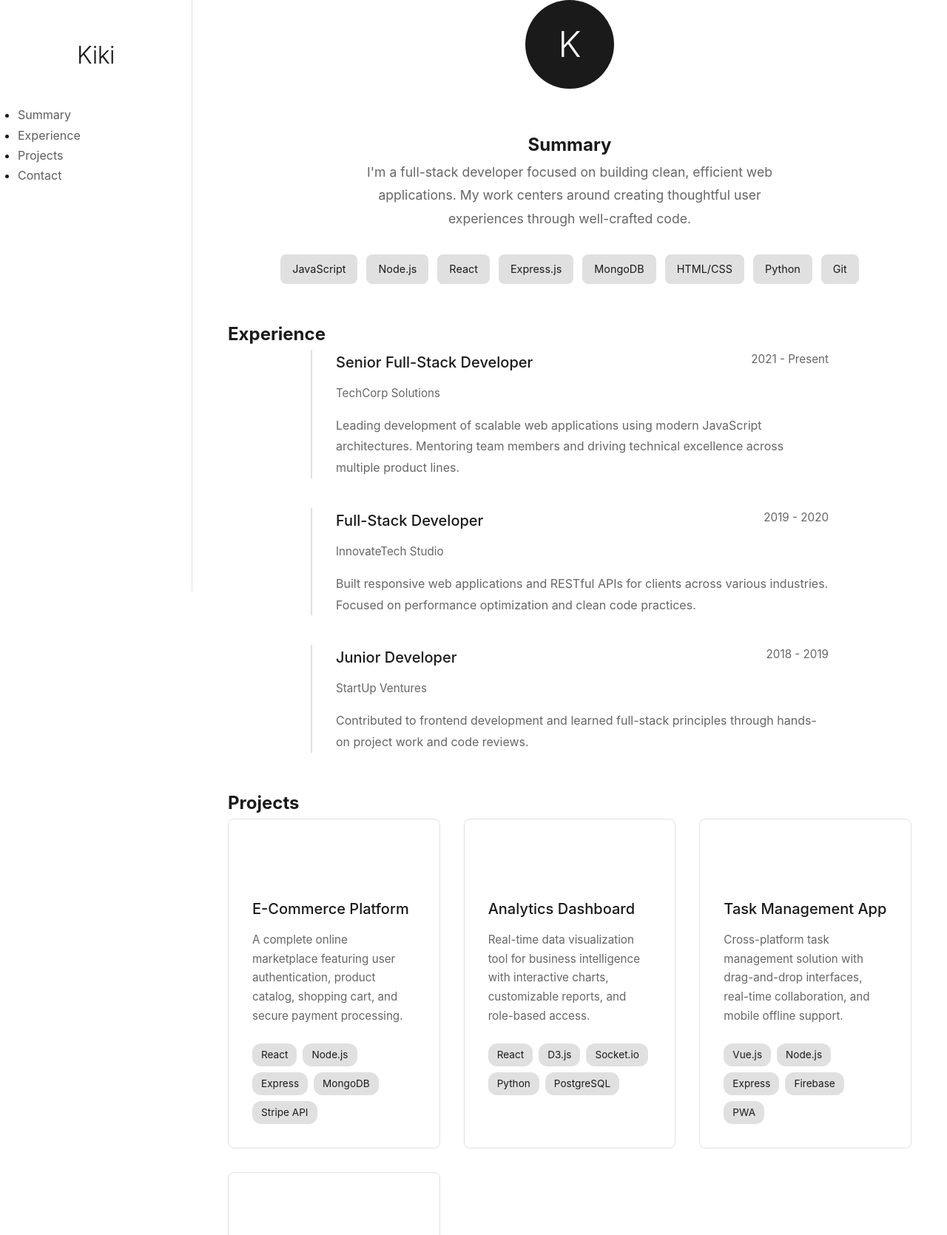
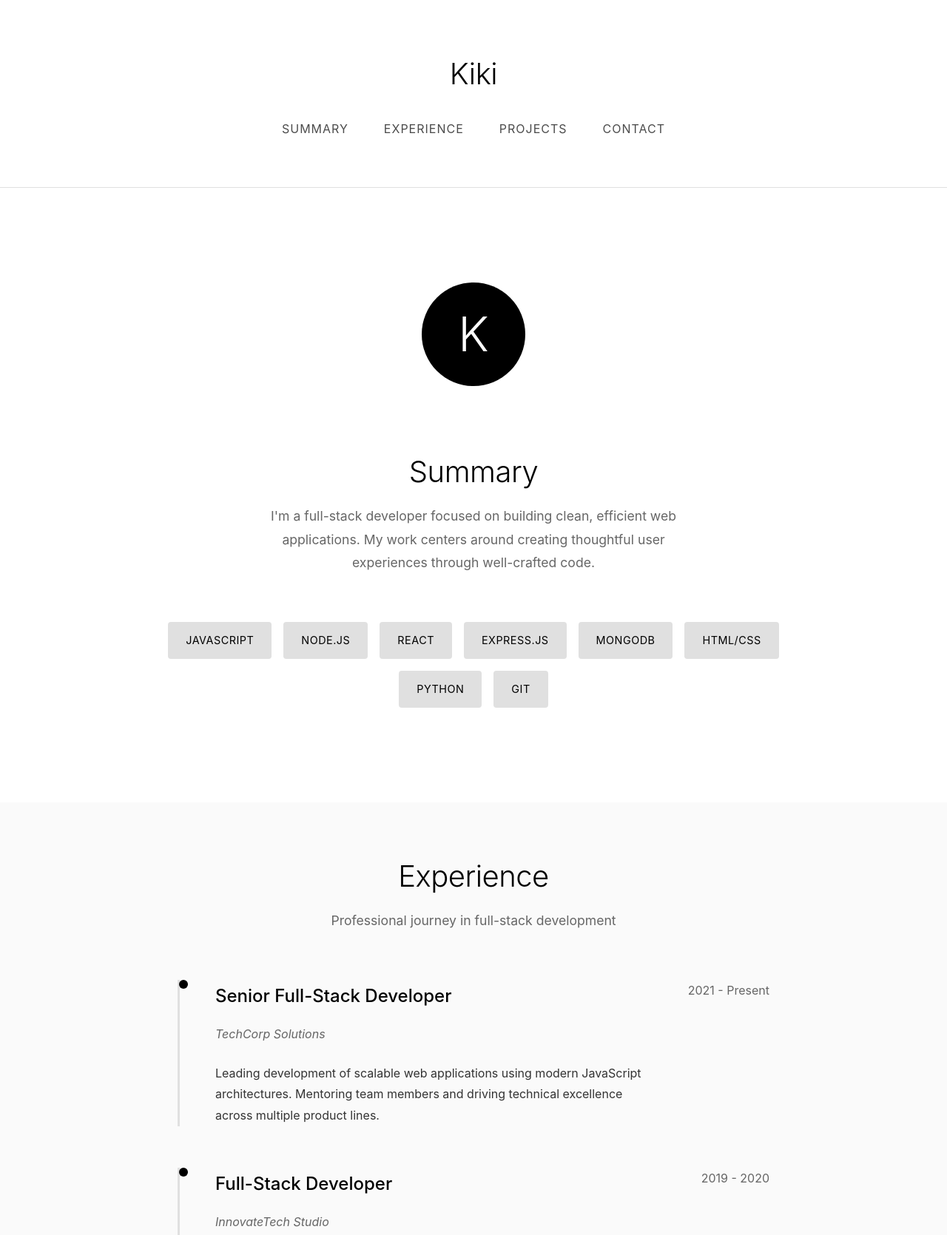
Before and after one commit to dhatuker/self-project, a website: page public/index.html in a window 1280 px wide. Shown: the top 1670 px of the page at 74% size. Drawn offline with Linux system fonts and the light colour scheme.

Commit message:
feat: redesign portfolio with modern minimalist inspiration from irajune.com

```diff
--- a/public/index.html
+++ b/public/index.html
@@ -7,16 +7,16 @@
   <style>
     :root {
       --bg: #ffffff;
-      --fg: #1a1a1a;
+      --fg: #000000;
+      --fg-light: #333333;
       --muted: #666666;
       --border: #e0e0e0;
-      --accent: #000000;
-      --radius: 8px;
-      --transition: 0.2s ease;
-      --max-width: 900px;
-      --spacing: 3rem;
-      --animation-duration: 0.8s;
-      --sidebar-width: 260px;
+      --transition: 0.3s ease;
+      --max-width: 1000px;
+      --spacing: 4rem;
+      --animation-duration: 0.6s;
+      --font-sans: -apple-system, BlinkMacSystemFont, 'Segoe UI', Roboto, 'Helvetica Neue', Arial, sans-serif;
+      --font-serif: 'Georgia', 'Times New Roman', serif;
     }
 
     * {
@@ -25,15 +25,16 @@
       box-sizing: border-box;
     }
 
+    html {
+      scroll-behavior: smooth;
+    }
+
     body {
-      font-family: -apple-system, BlinkMacSystemFont, 'Segoe UI', Roboto, 'Helvetica Neue', Arial, sans-serif;
-      line-height: 1.7;
+      font-family: var(--font-sans);
+      line-height: 1.8;
       color: var(--fg);
       background-color: var(--bg);
-      scroll-behavior: smooth;
       overflow-x: hidden;
-      display: flex;
-      min-height: 100vh;
     }
 
     a {
@@ -43,73 +44,57 @@
     }
 
     a:hover {
-      color: var(--accent);
+      opacity: 0.8;
     }
 
-    /* Sidebar */
-    .sidebar {
-      width: var(--sidebar-width);
-      background: var(--bg);
-      border-right: 1px solid var(--border);
+    /* Header */
+    header {
+      text-align: center;
       padding: var(--spacing) 0;
-      position: fixed;
-      top: 0;
-      left: 0;
-      height: 100vh;
-      overflow-y: auto;
+      border-bottom: 1px solid var(--border);
+      position: relative;
     }
 
-    .sidebar .logo {
-      text-align: center;
-      margin-bottom: 2.5rem;
+    .logo {
+      font-size: 2.5rem;
+      font-weight: 300;
+      letter-spacing: -0.5px;
+      margin-bottom: 1.5rem;
     }
 
-    .sidebar .logo a {
-      font-size: 2rem;
-      font-weight: 300;
-      letter-spacing: -0.5px;
+    nav {
+      display: flex;
+      justify-content: center;
+      gap: 3rem;
+      flex-wrap: wrap;
     }
 
-    .sidebar nav {
-      margin-top: 0;
+    nav a {
+      font-weight: 400;
+      font-size: 1rem;
+      text-transform: uppercase;
+      letter-spacing: 1px;
+      opacity: 0.7;
     }
 
-    .sidebar nav ul {
-      flex-direction: column;
-      gap: 1.5rem;
-      align-items: flex-start;
-      padding: 0 1.5rem;
-    }
-
-    .sidebar nav a {
-      font-weight: 400;
-      font-size: 1rem;
-      opacity: 0.7;
-      white-space: nowrap;
-    }
-
-    .sidebar nav a:hover {
+    nav a:hover {
       opacity: 1;
     }
 
-    /* Main content */
-    .main-content {
-      flex: 1;
-      margin-left: var(--sidebar-width);
+    /* Main Content */
+    .container {
+      max-width: var(--max-width);
+      margin: 0 auto;
       padding: 0 var(--spacing);
     }
 
-    /* Sections - Initial state for animation */
+    /* Sections */
     section {
       opacity: 0;
-      transform: translateY(30px);
+      transform: translateY(40px);
       transition: opacity var(--animation-duration) ease, transform var(--animation-duration) ease;
       will-change: opacity, transform;
-      margin-bottom: var(--spacing);
-    }
-
-    section:last-child {
-      margin-bottom: 0;
+      padding: var(--spacing) 0;
     }
 
     section.visible {
@@ -117,185 +102,242 @@
       transform: translateY(0);
     }
 
-    /* Summary */
+    /* Section Headers */
+    .section-header {
+      text-align: center;
+      margin-bottom: var(--spacing);
+    }
+
+    .section-header h2 {
+      font-size: 2.5rem;
+      font-weight: 300;
+      margin-bottom: 0.5rem;
+      letter-spacing: -0.5px;
+    }
+
+    .section-header p {
+      color: var(--muted);
+      font-size: 1.1rem;
+      max-width: 600px;
+      margin: 0 auto;
+    }
+
+    /* Summary Section */
     #summary {
       text-align: center;
+      padding: calc(var(--spacing) * 2) 0;
     }
 
     .profile {
-      margin-bottom: 2rem;
+      margin-bottom: 3rem;
     }
 
     .profile-initial {
-      width: 120px;
-      height: 120px;
+      width: 140px;
+      height: 140px;
       background: var(--fg);
       color: var(--bg);
       border-radius: 50%;
       display: inline-flex;
       align-items: center;
       justify-content: center;
-      font-size: 3rem;
+      font-size: 4rem;
       font-weight: 300;
-      margin-bottom: 1.5rem;
+      margin-bottom: 2rem;
     }
 
     .summary-text {
-      max-width: 600px;
+      max-width: 700px;
       margin: 0 auto;
-      color: var(--muted);
-      font-size: 1.1rem;
+      color: var(--fg-light);
+      font-size: 1.2rem;
       line-height: 1.8;
     }
 
     .skills {
-      margin-top: 2rem;
+      margin-top: 3rem;
       display: flex;
       flex-wrap: wrap;
-      gap: 0.75rem;
+      gap: 1rem;
       justify-content: center;
     }
 
     .skill {
       background: var(--border);
       color: var(--fg);
-      padding: 0.5rem 1rem;
-      border-radius: var(--radius);
+      padding: 0.75rem 1.5rem;
+      border-radius: 4px;
       font-size: 0.9rem;
       font-weight: 400;
+      text-transform: uppercase;
+      letter-spacing: 0.5px;
     }
 
-    /* Experience */
+    /* Experience Section */
+    #experience {
+      background: #fafafa;
+    }
+
     .timeline {
-      max-width: 700px;
+      max-width: 800px;
       margin: 0 auto;
     }
 
     .experience-item {
-      margin-bottom: 2.5rem;
-      padding-left: 2rem;
-      border-left: 2px solid var(--border);
+      margin-bottom: 3.5rem;
+      padding-left: 3rem;
+      border-left: 3px solid var(--border);
+      position: relative;
     }
 
     .experience-item:last-child {
       margin-bottom: 0;
     }
 
+    .experience-item::before {
+      content: '';
+      position: absolute;
+      top: 0;
+      left: -1.5px;
+      width: 12px;
+      height: 12px;
+      background: var(--fg);
+      border-radius: 50%;
+    }
+
     .job-header {
       display: flex;
       justify-content: space-between;
-      margin-bottom: 0.75rem;
+      flex-wrap: wrap;
+      gap: 1rem;
+      margin-bottom: 1rem;
     }
 
     .job-title {
-      font-size: 1.25rem;
+      font-size: 1.5rem;
       font-weight: 500;
     }
 
     .job-period {
       color: var(--muted);
-      font-size: 0.95rem;
+      font-size: 1rem;
     }
 
     .company {
       color: var(--muted);
-      font-size: 0.95rem;
-      margin-bottom: 1rem;
+      font-size: 1rem;
+      margin-bottom: 1.5rem;
       display: block;
+      font-style: italic;
     }
 
     .job-description {
-      color: var(--muted);
+      color: var(--fg-light);
       line-height: 1.8;
+      max-width: 600px;
     }
 
-    /* Projects */
+    /* Projects Section */
+    #projects {
+      text-align: center;
+    }
+
     .projects-grid {
       display: grid;
-      grid-template-columns: repeat(auto-fit, minmax(280px, 1fr));
-      gap: 2rem;
+      grid-template-columns: repeat(auto-fit, minmax(320px, 1fr));
+      gap: 3rem;
     }
 
     .project-card {
+      background: #fafafa;
       border: 1px solid var(--border);
-      border-radius: var(--radius);
-      padding: 2rem;
+      border-radius: 4px;
+      overflow: hidden;
       transition: var(--transition);
     }
 
     .project-card:hover {
-      border-color: var(--accent);
-      transform: translateY(-2px);
+      transform: translateY(-4px);
+      box-shadow: 0 8px 24px rgba(0,0,0,0.08);
     }
 
-    .project-icon {
-      width: 48px;
-      height: 48px;
-      margin-bottom: 1.5rem;
+    .project-image {
+      height: 240px;
+      background: #f0f0f0;
       display: flex;
       align-items: center;
       justify-content: center;
-      font-size: 1.5rem;
-      color: var(--fg);
+      color: var(--muted);
+      font-style: italic;
+    }
+
+    .project-content {
+      padding: 2rem;
     }
 
     .project-title {
-      font-size: 1.25rem;
+      font-size: 1.4rem;
       font-weight: 500;
-      margin-bottom: 0.75rem;
+      margin-bottom: 1rem;
     }
 
     .project-desc {
-      color: var(--muted);
+      color: var(--fg-light);
       margin-bottom: 1.5rem;
-      font-size: 0.95rem;
       line-height: 1.7;
     }
 
-    .tech-stack {
-      display: flex;
-      flex-wrap: wrap;
-      gap: 0.5rem;
+    .project-link {
+      display: inline-block;
+      color: var(--fg);
+      font-weight: 500;
+      border-bottom: 1px solid currentColor;
+      padding-bottom: 2px;
     }
 
-    .tech {
-      background: var(--border);
-      color: var(--fg);
-      padding: 0.25rem 0.75rem;
-      border-radius: 12px;
-      font-size: 0.85rem;
+    .project-link:hover {
+      opacity: 0.8;
     }
 
-    /* Contact */
+    /* Contact Section */
+    #contact {
+      text-align: center;
+      padding: calc(var(--spacing) * 2) 0;
+      background: #fafafa;
+    }
+
     .contact-info {
       max-width: 500px;
       margin: 0 auto;
-      text-align: center;
     }
 
     .contact-item {
       display: flex;
       flex-direction: column;
       align-items: center;
-      gap: 0.5rem;
-      margin-bottom: 2rem;
+      gap: 0.75rem;
+      margin-bottom: 2.5rem;
     }
 
     .contact-label {
       color: var(--muted);
       font-size: 0.9rem;
       text-transform: uppercase;
-      letter-spacing: 0.5px;
+      letter-spacing: 1px;
     }
 
     .contact-value {
-      font-size: 1.1rem;
+      font-size: 1.2rem;
       color: var(--fg);
       word-break: break-all;
     }
 
     .contact-value a {
       color: var(--fg);
+    }
+
+    .contact-value a:hover {
+      opacity: 0.8;
     }
 
     /* Footer */
@@ -310,93 +352,125 @@
     /* Responsive */
     @media (max-width: 768px) {
       :root {
-        --sidebar-width: 70px;
-        --spacing: 2rem;
+        --spacing: 2.5rem;
       }
 
-      .sidebar {
-        width: var(--sidebar-width);
-        padding: 1rem 0;
+      header {
+        padding: var(--spacing) 0;
       }
 
-      .sidebar .logo {
-        margin-bottom: 1.5rem;
+      nav {
+        gap: 2rem;
       }
 
-      .sidebar .logo a {
-        font-size: 1.5rem;
+      .logo {
+        font-size: 2rem;
       }
 
-      .sidebar nav ul {
-        gap: 1rem;
-        padding: 0;
+      .section-header h2 {
+        font-size: 2rem;
       }
 
-      .sidebar nav a {
-        font-size: 0.9rem;
-        padding: 0.5rem;
-        border-radius: var(--radius);
-        background: var(--border);
-        width: 100%;
-        text-align: center;
+      .profile-initial {
+        width: 120px;
+        height: 120px;
+        font-size: 3.5rem;
       }
 
-      .sidebar nav a:hover {
-        background: var(--fg);
-        color: var(--bg);
+      .summary-text {
+        font-size: 1.1rem;
       }
 
-      .main-content {
-        margin-left: var(--sidebar-width);
-        padding: 0 var(--spacing);
+      .skills {
+        gap: 0.75rem;
+      }
+
+      .skill {
+        padding: 0.5rem 1rem;
+        font-size: 0.85rem;
+      }
+
+      .experience-item {
+        padding-left: 2rem;
+      }
+
+      .experience-item::before {
+        width: 8px;
+        height: 8px;
+        left: -1px;
+      }
+
+      .projects-grid {
+        grid-template-columns: 1fr;
+        gap: 2rem;
+      }
+
+      .project-image {
+        height: 200px;
       }
     }
 
     @media (max-width: 480px) {
       :root {
-        --sidebar-width: 60px;
-        --spacing: 1.5rem;
+        --spacing: 2rem;
       }
 
-      .sidebar .logo a {
-        font-size: 1.2rem;
+      nav {
+        flex-direction: column;
+        gap: 1.5rem;
       }
 
-      .sidebar nav a {
-        font-size: 0.8rem;
-        padding: 0.4rem;
+      .logo {
+        font-size: 1.8rem;
+      }
+
+      .section-header h2 {
+        font-size: 1.8rem;
+      }
+
+      .profile-initial {
+        width: 100px;
+        height: 100px;
+        font-size: 3rem;
+      }
+
+      .job-header {
+        flex-direction: column;
+        align-items: flex-start;
+        gap: 0.5rem;
+      }
+
+      .contact-value {
+        font-size: 1.1rem;
       }
     }
   </style>
 </head>
 <body>
-  <!-- Sidebar -->
-  <aside class="sidebar">
-    <div class="logo">
-      <a href="#summary">Kiki</a>
+  <header>
+    <div class="container">
+      <div class="logo">Kiki</div>
+      <nav>
+        <a href="#summary">Summary</a>
+        <a href="#experience">Experience</a>
+        <a href="#projects">Projects</a>
+        <a href="#contact">Contact</a>
+      </nav>
     </div>
-    <nav>
-      <ul>
-        <li><a href="#summary">Summary</a></li>
-        <li><a href="#experience">Experience</a></li>
-        <li><a href="#projects">Projects</a></li>
-        <li><a href="#contact">Contact</a></li>
-      </ul>
-    </nav>
-  </aside>
+  </header>
 
-  <!-- Main Content -->
-  <div class="main-content">
   <section id="summary">
     <div class="container">
       <div class="profile">
         <div class="profile-initial">K</div>
       </div>
-        <h2 class="section-title">Summary</h2>
+      <div class="section-header">
+        <h2>Summary</h2>
         <p class="summary-text">
           I'm a full-stack developer focused on building clean, efficient web applications.
           My work centers around creating thoughtful user experiences through well-crafted code.
         </p>
+      </div>
       <div class="skills">
         <span class="skill">JavaScript</span>
         <span class="skill">Node.js</span>
@@ -412,7 +486,10 @@
 
   <section id="experience">
     <div class="container">
-        <h2 class="section-title">Experience</h2>
+      <div class="section-header">
+        <h2>Experience</h2>
+        <p>Professional journey in full-stack development</p>
+      </div>
       <div class="timeline">
         <div class="experience-item">
           <div class="job-header">
@@ -457,76 +534,64 @@
 
   <section id="projects">
     <div class="container">
-        <h2 class="section-title">Projects</h2>
+      <div class="section-header">
+        <h2>Projects</h2>
+        <p>Selected works showcasing full-stack capabilities</p>
+      </div>
       <div class="projects-grid">
         <div class="project-card">
-            <div class="project-icon">
-              <i class="fas fa-server"></i>
+          <div class="project-image">
+            E-Commerce Platform
           </div>
+          <div class="project-content">
             <h3 class="project-title">E-Commerce Platform</h3>
             <p class="project-desc">
               A complete online marketplace featuring user authentication,
               product catalog, shopping cart, and secure payment processing.
             </p>
-            <div class="tech-stack">
-              <span class="tech">React</span>
-              <span class="tech">Node.js</span>
-              <span class="tech">Express</span>
-              <span class="tech">MongoDB</span>
-              <span class="tech">Stripe API</span>
+            <a href="#" class="project-link">View Project →</a>
           </div>
         </div>
 
         <div class="project-card">
-            <div class="project-icon">
-              <i class="fas fa-chart-line"></i>
+          <div class="project-image">
+            Analytics Dashboard
           </div>
+          <div class="project-content">
             <h3 class="project-title">Analytics Dashboard</h3>
             <p class="project-desc">
               Real-time data visualization tool for business intelligence with
               interactive charts, customizable reports, and role-based access.
             </p>
-            <div class="tech-stack">
-              <span class="tech">React</span>
-              <span class="tech">D3.js</span>
-              <span class="tech">Socket.io</span>
-              <span class="tech">Python</span>
-              <span class="tech">PostgreSQL</span>
+            <a href="#" class="project-link">View Project →</a>
           </div>
         </div>
 
         <div class="project-card">
-            <div class="project-icon">
-              <i class="fas fa-mobile-alt"></i>
+          <div class="project-image">
+            Task Management App
           </div>
+          <div class="project-content">
             <h3 class="project-title">Task Management App</h3>
             <p class="project-desc">
               Cross-platform task management solution with drag-and-drop
               interfaces, real-time collaboration, and mobile offline support.
             </p>
-            <div class="tech-stack">
-              <span class="tech">Vue.js</span>
-              <span class="tech">Node.js</span>
-              <span class="tech">Express</span>
-              <span class="tech">Firebase</span>
-              <span class="tech">PWA</span>
+            <a href="#" class="project-link">View Project →</a>
           </div>
         </div>
 
         <div class="project-card">
-            <div class="project-icon">
-              <i class="fas fa-cube"></i>
+          <div class="project-image">
+            Portfolio CMS
           </div>
+          <div class="project-content">
             <h3 class="project-title">Portfolio CMS</h3>
             <p class="project-desc">
               Headless content management system specifically designed for
               showcasing creative work with built-in SEO and analytics.
             </p>
-            <div class="tech-stack">
-              <span class="tech">Next.js</span>
-              <span class="tech">Express.js</span>
-              <span class="tech">MongoDB</span>
-              <span class="tech">Markdown</span>
+            <a href="#" class="project-link">View Project →</a>
           </div>
         </div>
       </div>
@@ -535,7 +600,10 @@
 
   <section id="contact">
     <div class="container">
-        <h2 class="section-title">Contact</h2>
+      <div class="section-header">
+        <h2>Contact</h2>
+        <p>Let's create something great together</p>
+      </div>
       <div class="contact-info">
         <div class="contact-item">
           <div class="contact-label">Email</div>
@@ -580,11 +648,10 @@
       © 2024 Kiki. All rights reserved.
     </div>
   </footer>
-  </div>
 
   <script>
     // Smooth scrolling for navigation links
-    document.querySelectorAll('.sidebar nav a').forEach(link => {
+    document.querySelectorAll('nav a').forEach(link => {
       link.addEventListener('click', function(e) {
         e.preventDefault();
         const targetId = this.getAttribute('href').slice(1);
@@ -596,13 +663,13 @@
 
     // Active navigation indicator
     const sections = document.querySelectorAll('section');
-    const navLinks = document.querySelectorAll('.sidebar nav a');
+    const navLinks = document.querySelectorAll('nav a');
 
     const observer = new IntersectionObserver((entries) => {
       entries.forEach(entry => {
         if (entry.isIntersecting) {
           navLinks.forEach(link => link.classList.remove('active'));
-          document.querySelector(`.sidebar nav a[href="#${entry.target.id}"]`).classList.add('active');
+          document.querySelector(`nav a[href="#${entry.target.id}"]`).classList.add('active');
         }
       });
     }, {
```
Also changed, not shown: README.md. Lines whose indentation alone changed are shown as unchanged.
